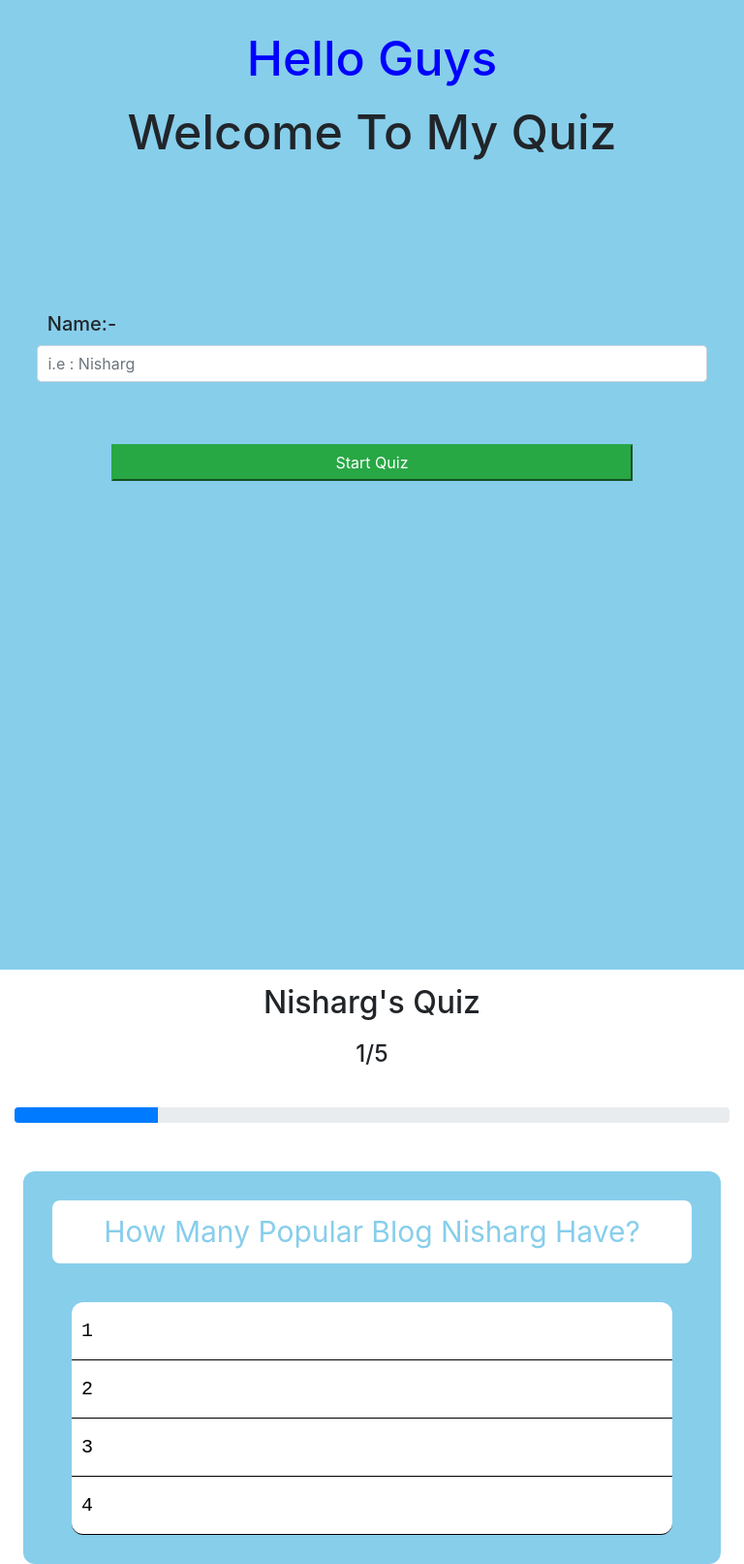
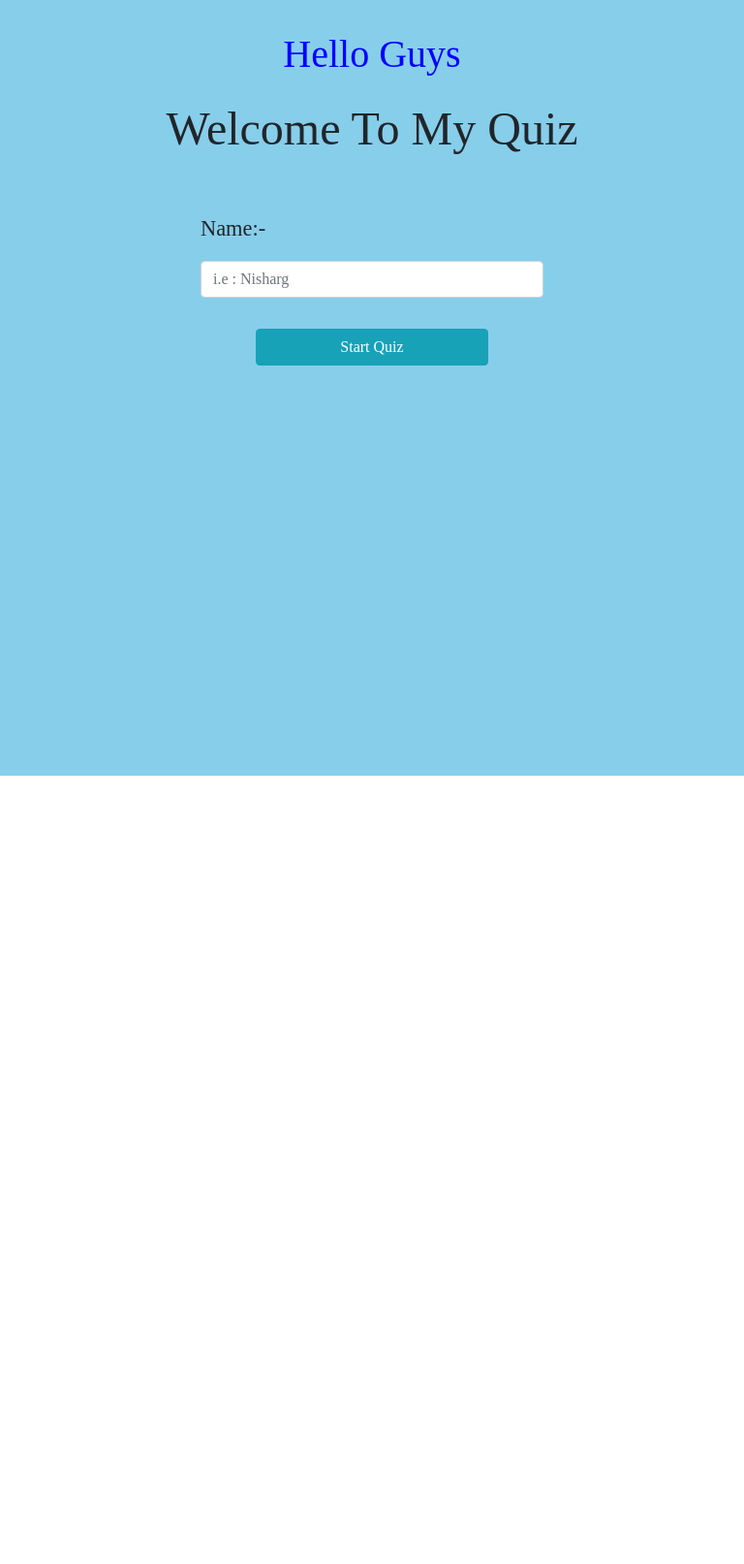
Before and after one commit to NishargShah/Quiz, a website: page index.html in a window 768 px wide. Shown: the whole page at 97% size. After the commit the page ends 800 px from the top, so only its background shows below. Drawn offline with Linux system fonts and the light colour scheme.

Commit message:
all done

```diff
--- a/css/style.css
+++ b/css/style.css
@@ -1,203 +1,184 @@
-body{
-	overflow: hidden;
+*, *::after, *::before {
+  margin: 0;
+  padding: 0;
+  box-sizing: inherit;
 }
-.entry{
+
+html {
+  box-sizing: border-box;
+  scroll-behavior: smooth;
+}
+
+body {
+  font-family: initial;
+  font-weight: 400;
+  line-height: 1.6;
+}
+
+.entry {
   text-align: center;
   background-color: skyblue;
   height: 100vh;
+  position: relative;
+  display: block;
 }
-.step1{
-	padding-top: 20px;
+
+.entry h1 {
+  padding-top: 2rem;
   color: blue;
 }
-.step2{
-	padding: 1% 10% 10% 10%;
-	font-size: 50px;
+
+.entry h2 {
+  padding-top: 1rem;
+  font-size: 3rem;
 }
-.form-control{
-	padding: 10px;
-	width: 60%;
-	margin: 40px auto;
+
+@media (max-width: 575.98px) {
+  .entry h2 {
+    font-size: 2.5rem;
   }
-.usr{
-	margin-left: -55%;
-	font-size: 20px;
-	margin-bottom: -30px;
 }
-#submit{
-	padding: 5px;
-	width: 50%;
+
+.entry .form__group {
+  display: flex;
+  flex-direction: column;
+  align-items: center;
+  padding-top: 3rem;
 }
-.quiz{
+
+.entry .form__group label {
+  margin-bottom: 0;
+  align-self: flex-start;
+  font-size: 1.4rem;
+}
+
+.entry .form__group input {
+  margin: 1rem 0 2rem 0;
+}
+
+.entry .form__group button {
+  width: 15rem;
+}
+
+.container-fluid {
+  display: none;
+}
+
+.container-fluid .header {
   text-align: center;
-	margin-top: 20px;
 }
-.point{
-	text-align: center;
-	margin: 20px 0 -30px 0;
+
+.container-fluid .header h1 {
+  padding-top: 2rem;
 }
-.question{
+
+.container-fluid .header h4 {
+  padding-top: 1rem;
+  font-weight: bold;
+}
+
+.container-fluid .progress {
+  margin-top: 2.5rem;
+  margin-bottom: 2.5rem;
+  padding: 0;
+}
+
+.container-fluid .container {
+  background-color: skyblue;
+  padding: 2.5rem 1.5rem;
+  border-radius: 1rem;
+}
+
+@media (min-width: 1600px) {
+  .container-fluid .container {
+    flex: 0 0 41.66667%;
+    max-width: 41.66667%;
+  }
+}
+
+.container-fluid .container .question {
   text-align: center;
   background-color: white;
   color: skyblue;
-	border-radius: 8px;
-	padding: 10px;
-	font-size: 30px;
+  border-radius: 1rem;
+  padding: 1rem;
+  font-size: 2rem;
 }
-.progress{
-	margin: 40px 450px -50px 450px;
+
+@media (max-width: 575.98px) {
+  .container-fluid .container .question {
+    font-size: 1.5rem;
   }
-.container{
-	background-color: skyblue;
-	margin-top: 100px;
-	width: 40%;
-	padding: 20px;
-	border-radius: 12px;
 }
-.option{
+
+.container-fluid .container .option {
   background-color: white;
   color: black;
   text-align: left;
-  	margin: 0px 40px 0 40px;
-  	height: 60px;
-  	padding-left: 10px;
+  margin: 0 2.5rem;
+  height: 4rem;
+  padding-left: 1rem;
   border-bottom: 1px solid black;
   font-family: monospace;
-  	font-size: 20px;
+  font-size: 1.5rem;
   display: flex;
   align-items: center;
   cursor: pointer;
+  user-select: none;
 }
-.radius_top{
-	border-top-left-radius: 12px;
-	border-top-right-radius: 12px;
+
+@media (max-width: 575.98px) {
+  .container-fluid .container .option {
+    margin: 0;
   }
-.radius_bottom{
-	border-bottom-left-radius: 12px;
-	border-bottom-right-radius: 12px;
 }
-.next{
+
+.container-fluid .container .op1 {
+  border-top-left-radius: 1rem;
+  border-top-right-radius: 1rem;
+}
+
+.container-fluid .container .op4 {
+  border-bottom-left-radius: 1rem;
+  border-bottom-right-radius: 1rem;
+  border: 0;
+}
+
+.container-fluid .footer .next {
   font-family: monospace;
-	font-size: 20px;
+  font-size: 24px;
+  border-color: var(--primary);
   position: absolute;
-	bottom: 10px;
-	right: 15px;
-	background-color: white;
+  right: 50%;
+  transform: translateX(50%);
+  margin-top: 2rem;
+  margin-bottom: 1.5rem;
   display: none;
 }
-.congo{
+
+.container-fluid .footer .next:hover {
+  background-color: var(--primary);
+  color: #fff;
+}
+
+.congo {
   text-align: center;
-	display: none;
   background-color: skyblue;
   height: 100vh;
-}
-.type1{
-	color: red;
-	padding-top: 20px;
-}
-.type3{
-	margin-top: 50px;
+  display: none;
 }
 
-@media only screen and (max-width: 768px) {
-    .step1{
-    	padding-top: 30px;
-    	font-size: 30px;
+.congo h1:first-child {
+  color: red;
+  padding-top: 2rem;
 }
-    .step2{
-    	font-size: 30px;
+
+.congo h2 {
+  padding-top: 1rem;
 }
-    .usr{
-    	margin-left: -70%;
-		margin-top: 80px;
+
+.congo h1:last-child {
+  padding-top: 1rem;
 }
-    .form-control{
-		width: 90%;
-		margin: 40px auto;
-    }
-    #submit{
-    	width: 70%;
-    }
-	.container{
-		margin-top: 50px;
-		width: 100%;
-		padding: 20px;
-	}
-	.quiz{
-		margin-top: 5px;
-	}
-	.point{
-		margin: 0;
-	}
-	.question{
-		font-size: 20px;
-	}
-	.progress{
-		margin: 20px auto -20px auto;
-	}
-	.option{
-	  	margin: 0 20px;
-	  	height: 50px;
-	  	font-size: 14px;
-	}
-	.type3{
-		margin-top: 100px;
-	}
-}
-@media screen and (max-width: 1000px) and (min-width: 600px) {
-    .entry{
-		height: 1000px;
-	}
-    .step1{
-    	font-size: 50px;
-    }
-    .step2{
-    	font-size: 50px;
-    }
-    .usr{
-    	margin-left: -78%;
-		margin-top: 80px;
-    }
-    .form-control{
-		width: 90%;
-		margin: 40px auto;
-    }
-    #submit{
-    	width: 70%;
-    }
-    .container{
-		margin-top: 50px;
-		width: 100%;
-		padding: 30px;
-	}
-	.quiz{
-		margin-top: 15px;
-	}
-	.point{
-		margin: 20px;
-	}
-	.question{
-		font-size: 30px;
-	}
-	.progress{
-		margin: 40px auto 0px auto;
-	}
-	.option{
-	  	margin: 0 20px;
-	  	height: 60px;
-	  	font-size: 20px;
-	}
-	.type1{
-		font-size: 50px;
-	}
-	.type2{
-		font-size: 35px;
-	}
-	.type3{
-		margin-top: 150px;
-		font-size: 60px;
-	}
-	.congo{
-		height: 1000px;
-	}
-}
+
+/*# sourceMappingURL=style.css.map */
--- a/index.html
+++ b/index.html
@@ -19,31 +19,31 @@
 </head>
 <body>
 <div class="entry">
-    <h1 class="step1">Hello Guys</h1>
-    <h2 class="step2">Welcome To My Quiz</h2>
-    <h4 class="usr">Name:-</h4>
-    <form onsubmit="return false">
-        <input class="form-control" type="text" placeholder="i.e : Nisharg" required><br>
-        <button id="submit" type="submit" class="btn-success">Start Quiz</button>
+    <h1>Hello Guys</h1>
+    <h2>Welcome To My Quiz</h2>
+    <form onsubmit="return false" class="form-group form__group col-sm-8 col-md-6 col-lg-4 mx-auto">
+        <label>Name:-</label>
+        <input class="form-control" type="text" placeholder="i.e : Nisharg" required>
+        <button type="submit" class="btn btn-info text-white">Start Quiz</button>
     </form>
 </div>
 <div class="container-fluid">
     <div class="header">
-        <h2 class="quiz">Nisharg's Quiz</h2>
+        <h1>Nisharg's Quiz</h1>
         <h4 class="point">1/5</h4>
     </div>
-    <div class="progress">
+    <div class="progress col-sm-8 col-lg-6 mx-auto">
         <div class="progress-bar" style="width: 20%;" role="progressbar" aria-valuemin="0" aria-valuemax="100"></div>
     </div>
-    <div class="container"></div>
+    <div class="container col-md-8 col-xl-6"></div>
     <div class="footer">
-        <button class="next">Next <i class="fa fa-arrow-right"></i></button>
+        <button class="next btn">Next <i class="fa fa-arrow-right"></i></button>
     </div>
 </div>
 <div class="congo">
-    <h1 class="type1">Congratulations</h1><br>
-    <h3 class="type2">You Got <b>[ <span class="change">0</span>/5 ]</b> In This Quiz</h3>
-    <h1 class="type3">Thanks For Playing My Quiz</h1>
+    <h1>Congratulations</h1>
+    <h2>You Got <b>[ <span class="change">0</span>/5 ]</b> In This Quiz</h2>
+    <h1>Thanks For Playing My Quiz</h1>
 </div>
 <!-- Scripts are here -->
 <script src="assets/js/plugin.js"></script>
--- a/js/main.js
+++ b/js/main.js
@@ -66,10 +66,10 @@ var updateController = (function (ui) {
 	    // ADD HTML DYNAMICALLY WHEN EVERY CALL
 		var html =
 			'<p class="question">' + addQuestion + '</p><br>' +
-			'<div class="option op1 radius_top">' + addOptions[0] +'</div>' +
+			'<div class="option op1">' + addOptions[0] +'</div>' +
 			'<div class="option op2">' + addOptions[1] +'</div>' +
 			'<div class="option op3">' + addOptions[2] +'</div>' +
-			'<div class="option op4 radius_bottom">' + addOptions[3] +'</div>';
+			'<div class="option op4">' + addOptions[3] +'</div>';
 
 		// ADD DATA TO THE CHILD OF CONTAINER AND CHECK TRUE OR FALSE FOR INSERT OR REPLACE
 		if (once) {
@@ -136,7 +136,7 @@ var updateController = (function (ui) {
             },
             getIncreasePoint: function () {
                 return increasePoint();
-            },
+            }
         }
 	};
 
@@ -166,13 +166,16 @@ var updateController = (function (ui) {
                         updateDom.score++;
                     }
                     optionVar[correctAnswer].style.backgroundColor = "green";
+                    optionVar[correctAnswer].style.color = "white";
                 } else {
                     if (optionVar[correctAnswer].style.backgroundColor === 'green' && optionVar[currentVar].style.backgroundColor !== 'red') {
                         optionVar[currentVar].style.backgroundColor = "white";
                     } else {
                         optionVar[currentVar].style.backgroundColor = 'red';
+                        optionVar[currentVar].style.color = "white";
                     }
                     optionVar[correctAnswer].style.backgroundColor = "green";
+                    optionVar[correctAnswer].style.color = "white";
                 }
             });
         }
@@ -188,6 +191,7 @@ var updateController = (function (ui) {
         var optionVar = document.querySelectorAll(updateDom.option);
         for (var i = 0; i < 4; i++) {
             optionVar[i].style.backgroundColor = "white";
+            optionVar[i].style.color = "black";
         }
     };
 
@@ -213,7 +217,7 @@ var updateController = (function (ui) {
         },
         getClickOnOption: function () {
             return clickOnOption()
-        },
+        }
 	}
 })(UIController);
 
@@ -224,10 +228,11 @@ var controller = (function (ui, update) {
 	// ALL EVENT HANDED BY THIS FUNCTION
 	var eventHandler = function () {
 		document.querySelector(controllerDOM.form).addEventListener('submit', function () {
+			document.querySelector(controllerDOM.containerFluid).style.display = 'block';
 			document.querySelector(controllerDOM.next).style.display = 'block';
 			document.querySelector(controllerDOM.entry).style.display = 'none';
 			const name = document.querySelector(controllerDOM.formControl).value;
-			alert("Welcome " + name + "");
+			alert("Welcome " + name);
 		});
 	};
 
```
Also changed, not shown: css/style.min.css, js/main.min.js, 1 other file. Lines whose indentation alone changed are shown as unchanged.
